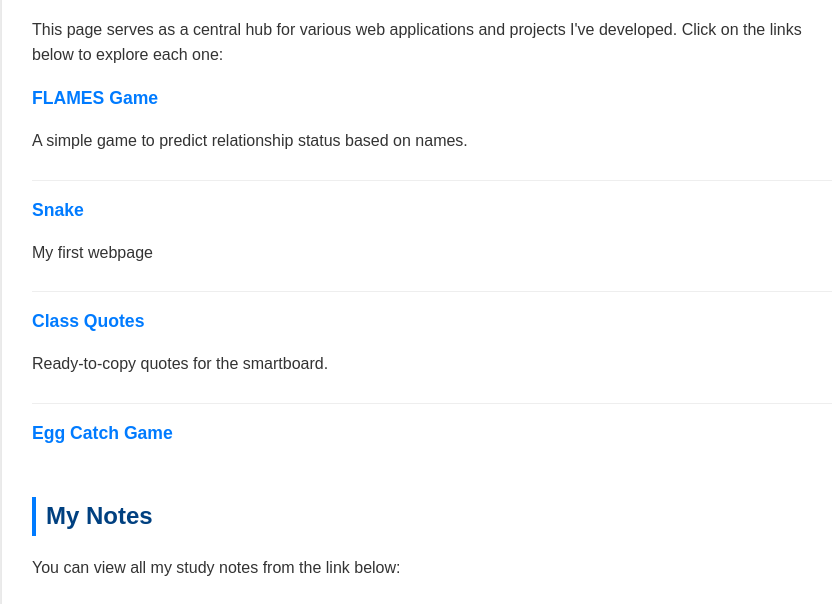
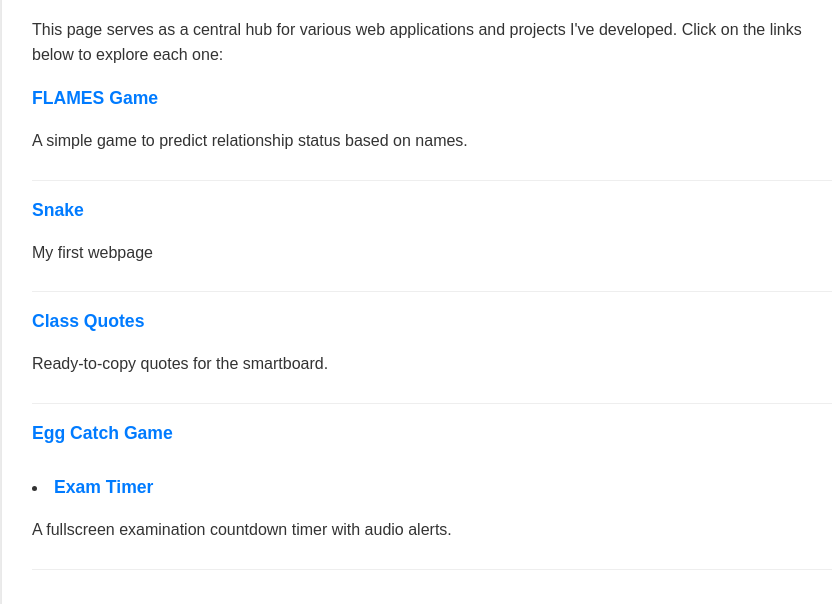
Before and after one commit to Sree-Siddhaarth/Web, a plain HTML site: page index.html in a window 1280 px wide. Shown: the part 156-760 px from the top of the page, without its empty margins (208-1040 px from the left). Drawn offline with Linux system fonts and the light colour scheme.

Commit message:
Add Exam Timer link and Notes section
Added a link to the Exam Timer and a new Notes section.

```diff
--- a/index.html
+++ b/index.html
@@ -100,6 +100,10 @@
             </li>
 
         </ul>
+        <li>
+    <a href="./Web/Timer/index.html">Exam Timer</a>
+    <p>A fullscreen examination countdown timer with audio alerts.</p>
+</li>
 
         <!-- NEW NOTES SECTION -->
         <h2>My Notes</h2>
```
